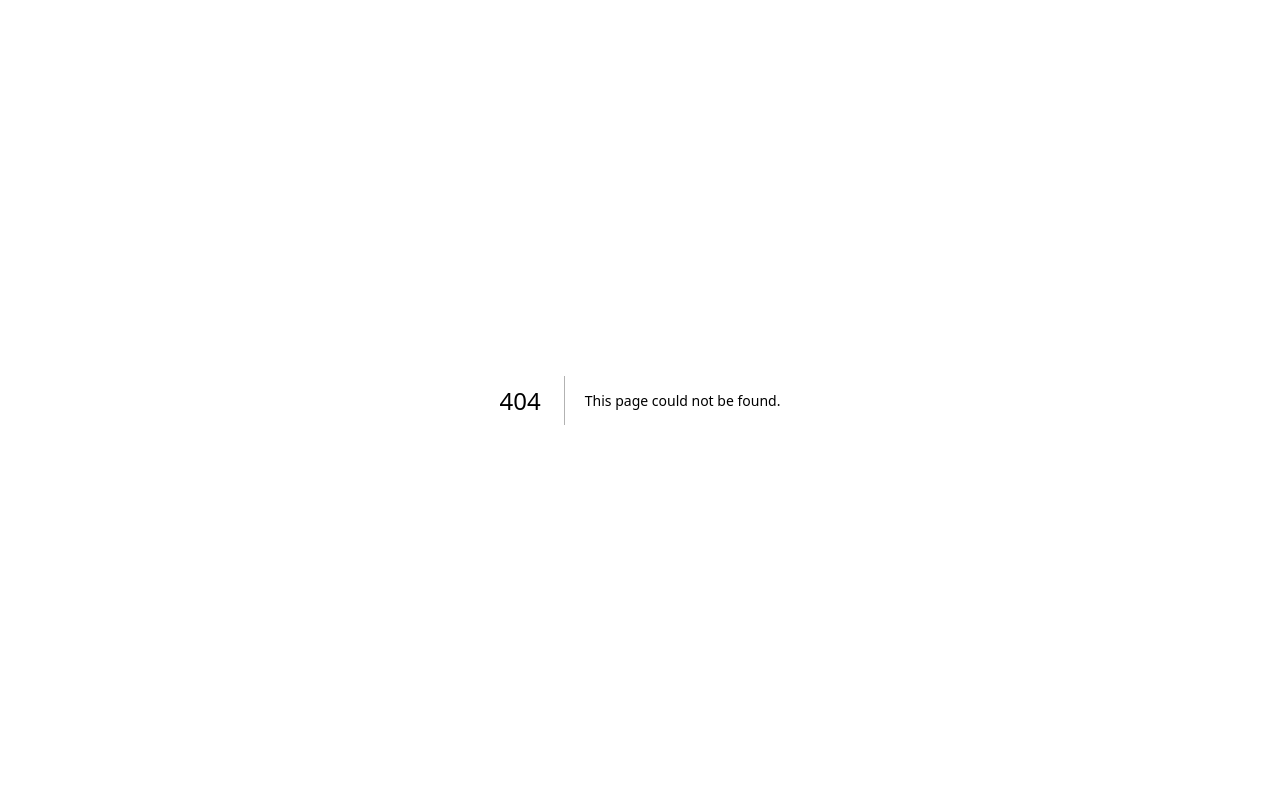
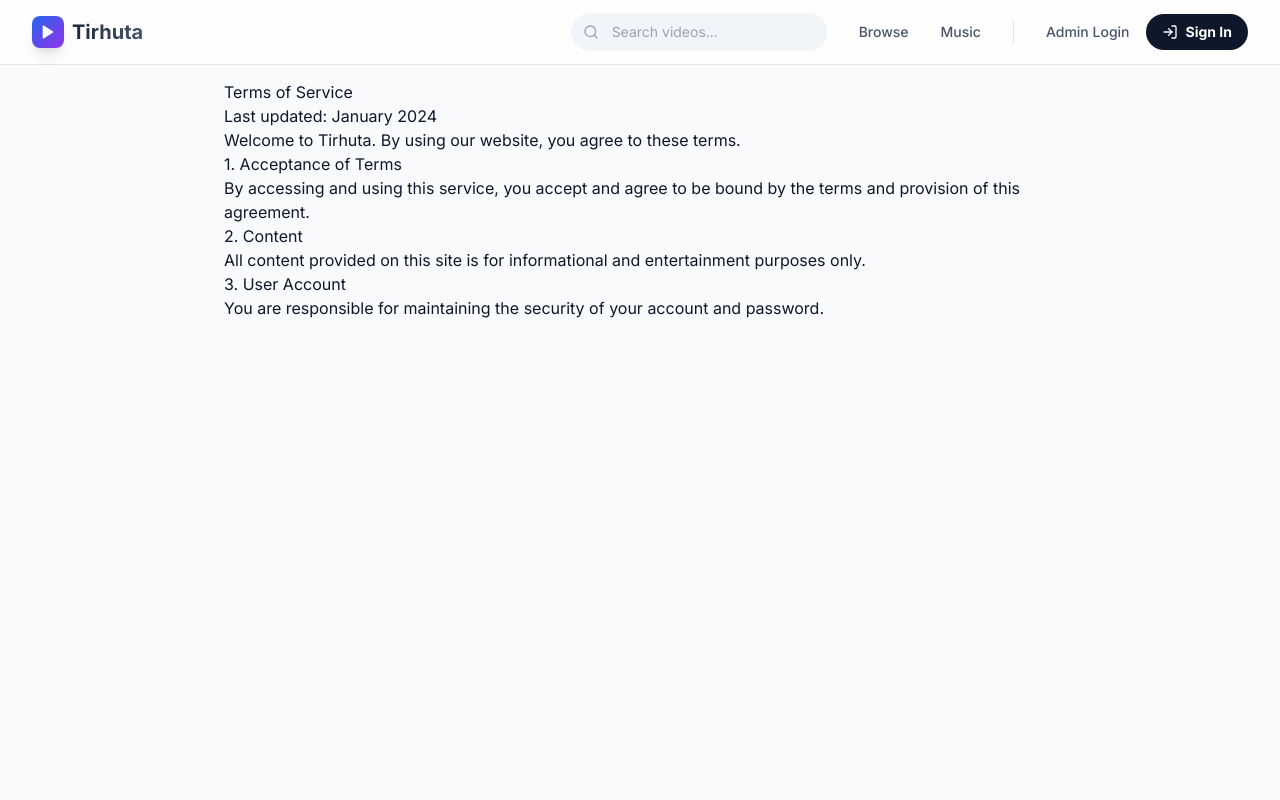
Before and after one commit to ravindrauiet/BRAMHAND-Dashboard, a Next.js app: page /terms in a window 1280 px wide. Before the commit this address had no page. Shown: the top 800 px of the page. Built offline with nearby package versions, Linux system fonts and the light colour scheme; no server answers.

Commit message:
feat: Add Privacy Policy and Terms of Service pages.

```diff
--- /dev/null
+++ b/app/(site)/privacy/page.tsx
@@ -0,0 +1,15 @@
+export default function PrivacyPage() {
+    return (
+        <div className="min-h-screen bg-slate-50 dark:bg-black pt-20 pb-12">
+            <div className="max-w-4xl mx-auto px-4 sm:px-6 lg:px-8 prose dark:prose-invert">
+                <h1>Privacy Policy</h1>
+                <p>Last updated: January 2024</p>
+                <p>Your privacy is important to us. It is Tirhuta's policy to respect your privacy regarding any information we may collect from you.</p>
+                <h2>1. Information We Collect</h2>
+                <p>We only ask for personal information when we truly need it to provide a service to you.</p>
+                <h2>2. How We Use Information</h2>
+                <p>We use the information we collect to operate and maintain our website and to provide the services you request.</p>
+            </div>
+        </div>
+    );
+}
--- /dev/null
+++ b/app/(site)/terms/page.tsx
@@ -0,0 +1,17 @@
+export default function TermsPage() {
+    return (
+        <div className="min-h-screen bg-slate-50 dark:bg-black pt-20 pb-12">
+            <div className="max-w-4xl mx-auto px-4 sm:px-6 lg:px-8 prose dark:prose-invert">
+                <h1>Terms of Service</h1>
+                <p>Last updated: January 2024</p>
+                <p>Welcome to Tirhuta. By using our website, you agree to these terms.</p>
+                <h2>1. Acceptance of Terms</h2>
+                <p>By accessing and using this service, you accept and agree to be bound by the terms and provision of this agreement.</p>
+                <h2>2. Content</h2>
+                <p>All content provided on this site is for informational and entertainment purposes only.</p>
+                <h2>3. User Account</h2>
+                <p>You are responsible for maintaining the security of your account and password.</p>
+            </div>
+        </div>
+    );
+}
```
